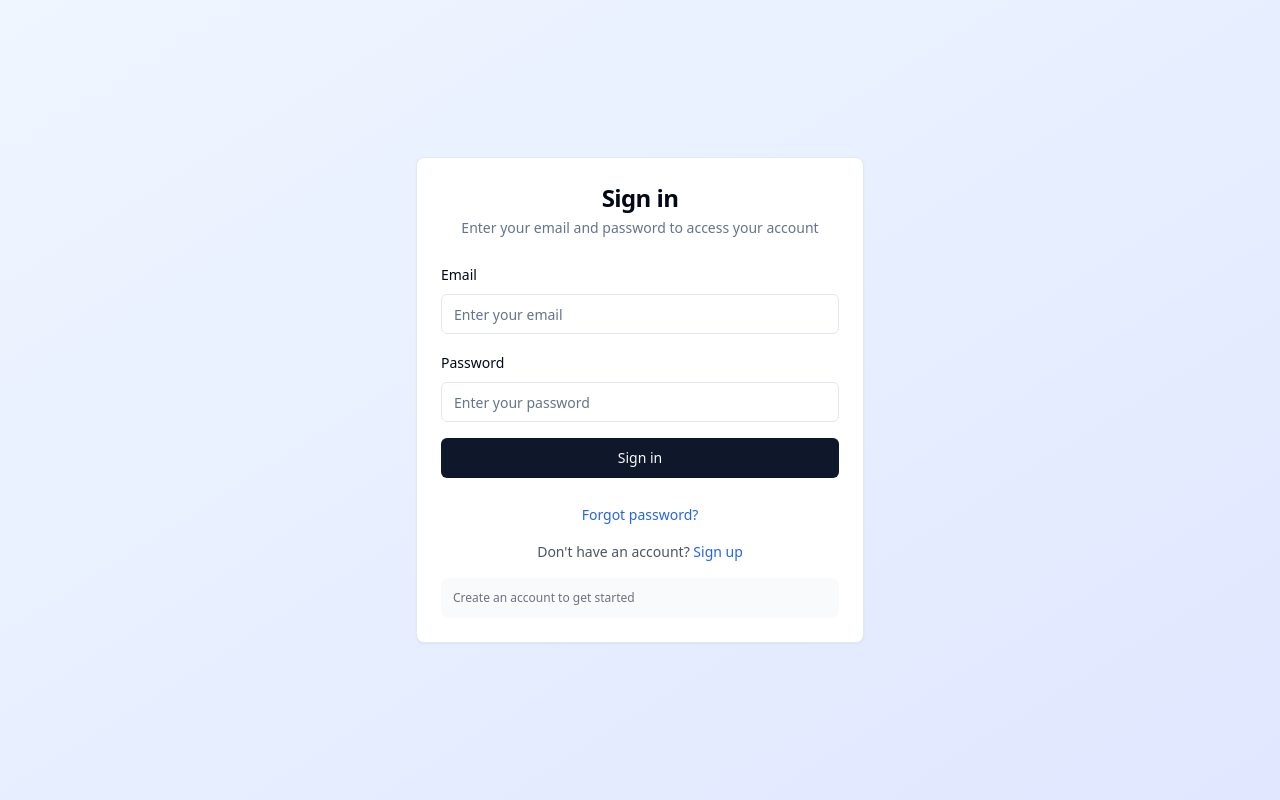
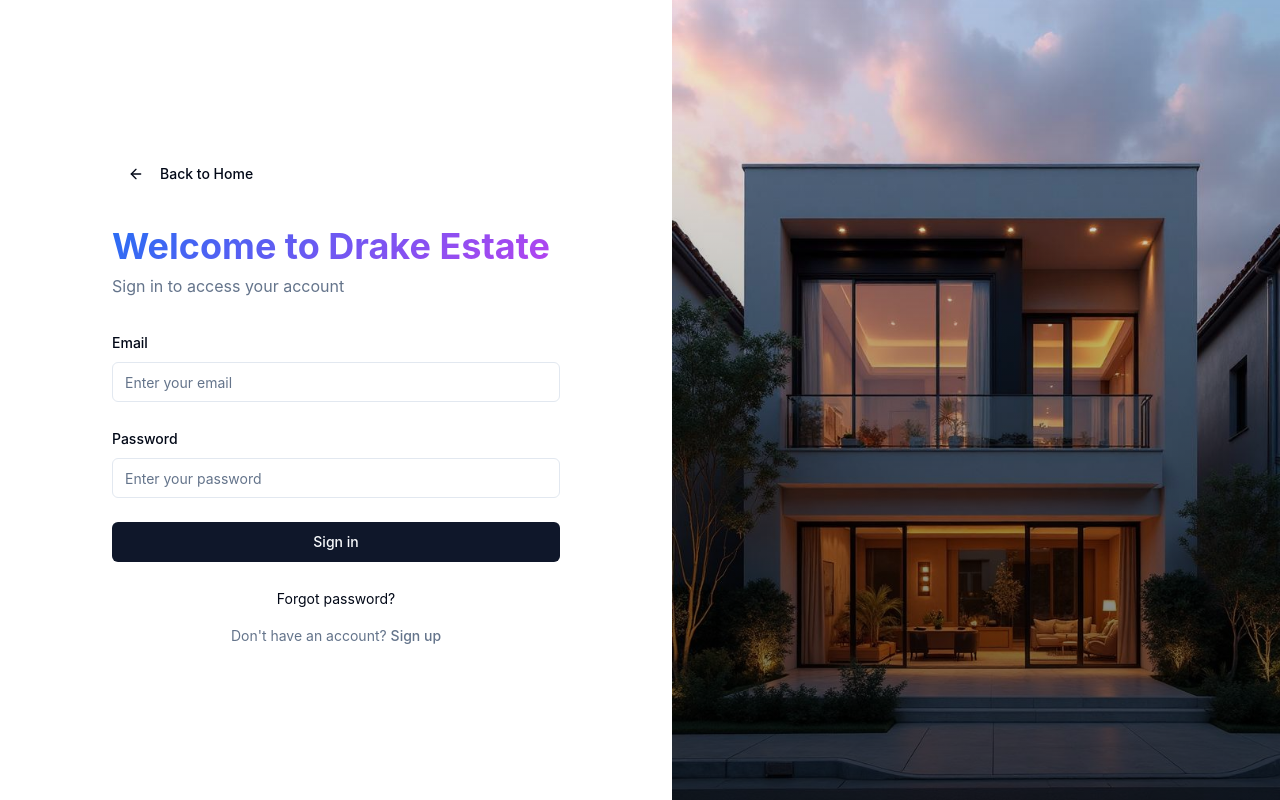
Before and after one commit to ahmed434563345/3qaarmasr, a React (Vite) app: page /login in a window 1280 px wide. Built offline with nearby package versions, Linux system fonts and the light colour scheme.

Commit message:
Add admin user and update login page

```diff
--- a/src/components/auth/LoginForm.tsx
+++ b/src/components/auth/LoginForm.tsx
@@ -1,16 +1,16 @@
-
 import React, { useState } from 'react';
 import { Link, useNavigate } from 'react-router-dom';
 import { useAuth } from '../../lib/supabase/auth';
 import { Button } from '@/components/ui/button';
 import { Input } from '@/components/ui/input';
 import { Label } from '@/components/ui/label';
-import { Card, CardContent, CardDescription, CardHeader, CardTitle } from '@/components/ui/card';
 import { toast } from '@/hooks/use-toast';
 import { emailSchema, passwordSchema, validateForm, sanitizeInput } from '../../utils/validation';
 import LoadingSpinner from '../common/LoadingSpinner';
 import ErrorBoundary from '../common/ErrorBoundary';
 import { trackUserLogin, trackFormSubmission } from '@/lib/analytics';
+import { ArrowLeft } from 'lucide-react';
+import loginHero from '@/assets/login-hero.jpg';
 
 const LoginForm = () => {
   const [email, setEmail] = useState('');
@@ -51,7 +51,6 @@ const LoginForm = () => {
       const sanitizedEmail = sanitizeInput(email);
       await login(sanitizedEmail, password);
 
-      // Track successful login
       trackUserLogin('email');
       trackFormSubmission('Login Form');
 
@@ -74,16 +73,29 @@ const LoginForm = () => {
 
   return (
     <ErrorBoundary>
-      <div className="min-h-screen flex items-center justify-center bg-gradient-to-br from-blue-50 to-indigo-100 py-12 px-4 sm:px-6 lg:px-8">
-        <Card className="w-full max-w-md">
-          <CardHeader className="space-y-1">
-            <CardTitle className="text-2xl font-bold text-center">Sign in</CardTitle>
-            <CardDescription className="text-center">
-              Enter your email and password to access your account
-            </CardDescription>
-          </CardHeader>
-          <CardContent>
-            <form onSubmit={handleSubmit} className="space-y-4">
+      <div className="min-h-screen flex">
+        {/* Left Side - Form */}
+        <div className="flex-1 flex items-center justify-center p-8 bg-background">
+          <div className="w-full max-w-md">
+            <Button
+              variant="ghost"
+              className="mb-8"
+              onClick={() => navigate('/')}
+            >
+              <ArrowLeft className="mr-2 h-4 w-4" />
+              Back to Home
+            </Button>
+
+            <div className="mb-8">
+              <h1 className="text-4xl font-bold mb-2 gradient-text">
+                Welcome to Drake Estate
+              </h1>
+              <p className="text-muted-foreground">
+                Sign in to access your account
+              </p>
+            </div>
+
+            <form onSubmit={handleSubmit} className="space-y-6">
               <div className="space-y-2">
                 <Label htmlFor="email">Email</Label>
                 <Input
@@ -104,6 +116,7 @@ const LoginForm = () => {
                   <p className="text-sm text-red-600">{errors.email}</p>
                 )}
               </div>
+
               <div className="space-y-2">
                 <Label htmlFor="password">Password</Label>
                 <Input
@@ -124,6 +137,7 @@ const LoginForm = () => {
                   <p className="text-sm text-red-600">{errors.password}</p>
                 )}
               </div>
+
               <Button type="submit" className="w-full" disabled={isLoading}>
                 {isLoading ? (
                   <>
@@ -137,25 +151,31 @@ const LoginForm = () => {
             </form>
 
             <div className="mt-6 text-center">
-              <Link to="/forgot-password" className="text-sm text-blue-600 hover:text-blue-500 font-medium">
+              <Link to="/forgot-password" className="text-sm hover:underline">
                 Forgot password?
               </Link>
             </div>
 
             <div className="mt-4 text-center">
-              <p className="text-sm text-gray-600">
+              <p className="text-sm text-muted-foreground">
                 Don't have an account?{' '}
-                <Link to="/register" className="text-blue-600 hover:text-blue-500 font-medium">
+                <Link to="/register" className="font-medium hover:underline">
                   Sign up
                 </Link>
               </p>
             </div>
+          </div>
+        </div>
 
-            <div className="mt-4 p-3 bg-gray-50 rounded-lg">
-              <p className="text-xs text-gray-500">Create an account to get started</p>
-            </div>
-          </CardContent>
-        </Card>
+        {/* Right Side - Hero Image */}
+        <div className="hidden lg:block lg:flex-1 relative">
+          <img
+            src={loginHero}
+            alt="Luxury real estate property"
+            className="absolute inset-0 w-full h-full object-cover"
+          />
+          <div className="absolute inset-0 bg-gradient-to-t from-black/60 to-transparent" />
+        </div>
       </div>
     </ErrorBoundary>
   );
--- a/src/index.css
+++ b/src/index.css
@@ -35,6 +35,11 @@
     --ring: 222.2 84% 4.9%;
 
     --radius: 0.5rem;
+
+    /* Drake Estate Brand Colors */
+    --estate-primary: 220 90% 56%;
+    --estate-secondary: 280 85% 60%;
+    --gradient-estate: linear-gradient(135deg, hsl(var(--estate-primary)), hsl(var(--estate-secondary)));
 
     --sidebar-background: 0 0% 98%;
 
@@ -99,5 +104,13 @@
 
   body {
     @apply bg-background text-foreground;
+    font-family: 'Inter', -apple-system, BlinkMacSystemFont, 'Segoe UI', sans-serif;
+  }
+
+  .gradient-text {
+    background: var(--gradient-estate);
+    -webkit-background-clip: text;
+    -webkit-text-fill-color: transparent;
+    background-clip: text;
   }
 }
```
Also changed, not shown: src/assets/login-hero.jpg (added).
